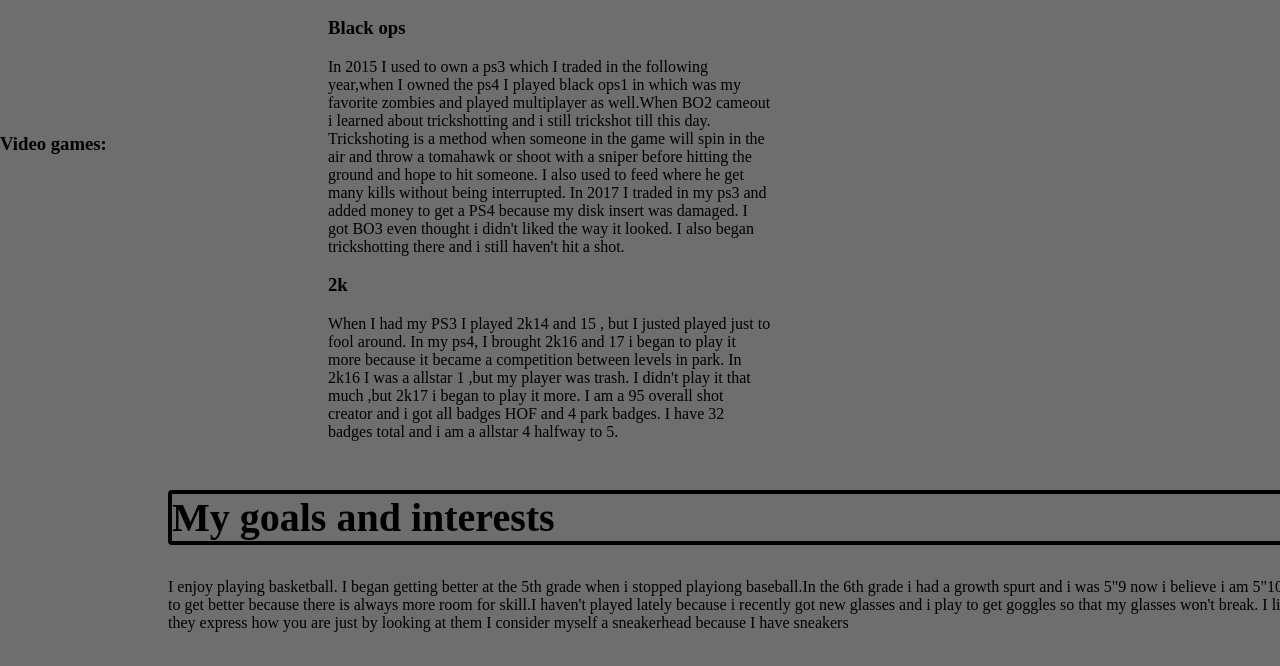
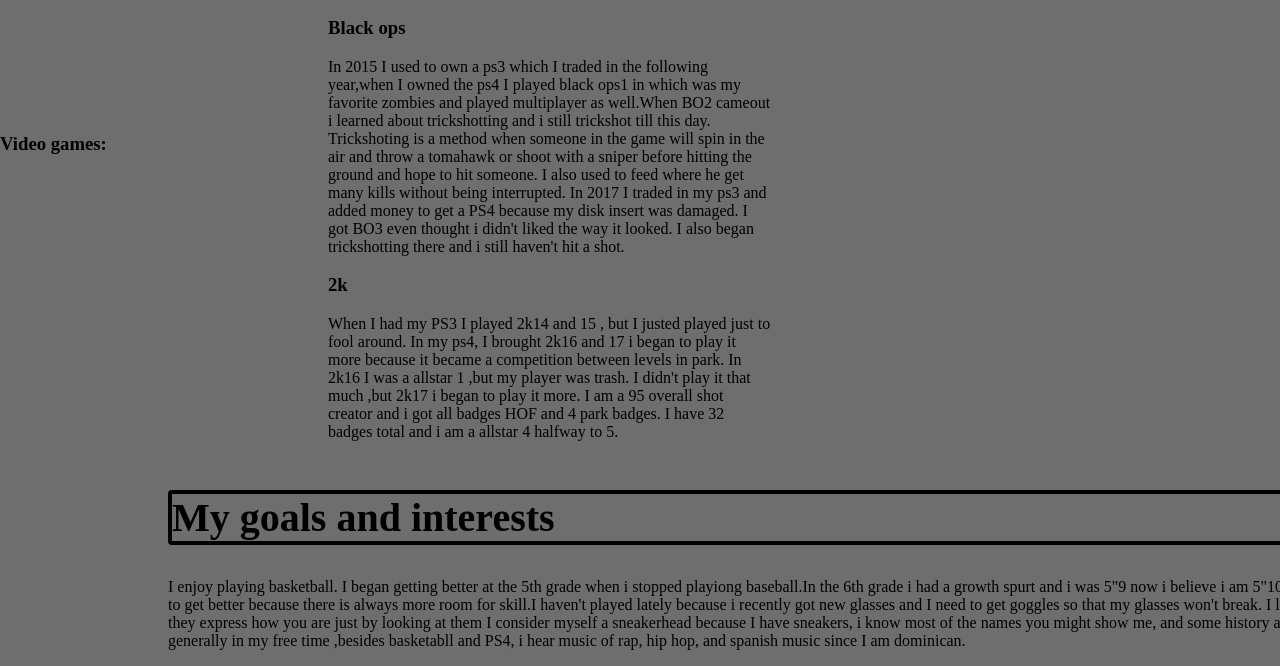
Before and after one commit to jarielmatos/jarielmatos.github.io, a plain HTML site: page index.html in a window 1280 px wide. Shown: the part 336-1002 px from the top of the page. Drawn offline with nearby package versions, Linux system fonts and the light colour scheme.

Commit message:
Update index.html

```diff
--- a/index.html
+++ b/index.html
@@ -33,11 +33,10 @@
          <h3>2k</h3>
        <p class = "bp"> When I had my PS3 I played 2k14 and 15 , but I justed played just to fool around. In my ps4, I brought 2k16 and 17 i began to play it more because it became a competition between levels in park. In 2k16 I was a allstar 1 ,but my player was trash. I didn't play it that much ,but 2k17 i began to play it more. I am a 95 overall shot creator and i got all badges HOF and 4 park badges. I have 32 badges total and i am a allstar 4 halfway to 5.</p>
        </div>
-       </div>
       </article>
 
         <h1>My goals and interests</h1>
-      <p class ="bp">I enjoy playing basketball. I began getting better at the 5th grade when i stopped playiong baseball.In the 6th grade i had a growth spurt and i was 5"9 now i believe i am 5"10 or 11. I am still trying to get better because there is always more room for skill.I haven't played lately because i recently got new glasses and i play to get goggles so that my glasses won't break. I like sneakers as well they express how you are just by looking at them I consider myself a sneakerhead because I have sneakers </p>
+      <p class ="bp">I enjoy playing basketball. I began getting better at the 5th grade when i stopped playiong baseball.In the 6th grade i had a growth spurt and i was 5"9 now i believe i am 5"10 or 11. I am still trying to get better because there is always more room for skill.I haven't played lately because i recently got new glasses and I need to get goggles so that my glasses won't break. I like sneakers as well they express how you are just by looking at them I consider myself a sneakerhead because I have sneakers, i know most of the names you might show me, and some history about some of them. I generally in my free time ,besides basketabll and PS4, i hear music of rap, hip hop, and spanish music since I am dominican. </p>
     </section>
 
 
```
